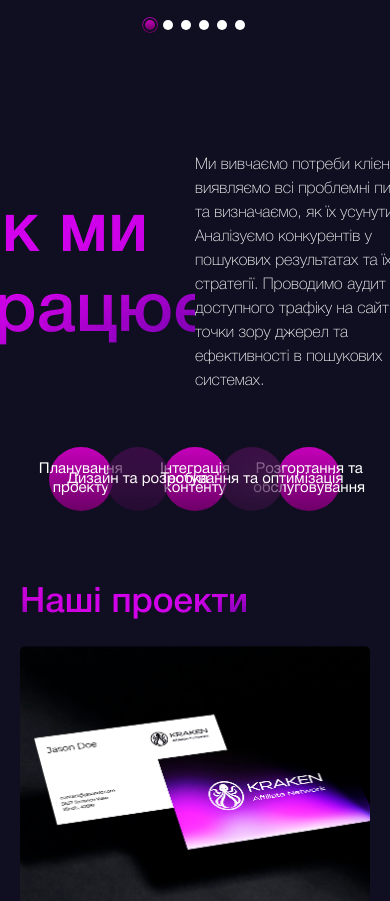
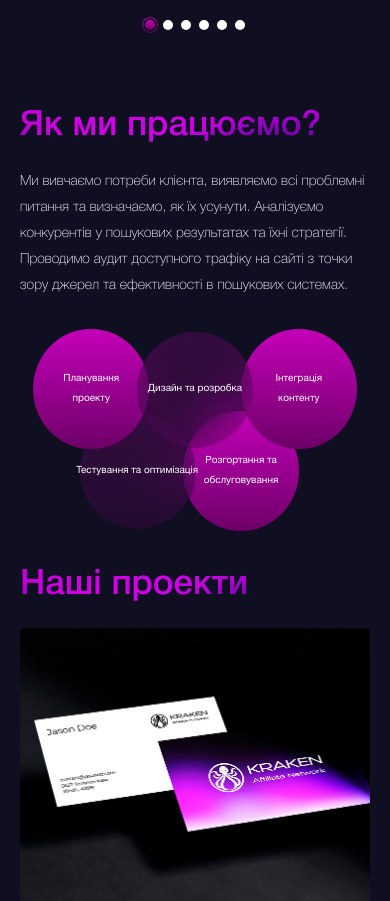
Before and after one commit to MykolaBuvanyk/FullStack-Innovations, a Next.js app in the folder client/: page /1/specificService in a window 390 px wide. Shown: the part 2953-3854 px from the top of the page. Built offline with nearby package versions, Linux system fonts and the light colour scheme; a web font is replaced by a local one.

Commit message:
mobile and tablet version for howwework

```diff
--- a/client/app/components/HowWeWork/HowWeWork.module.css
+++ b/client/app/components/HowWeWork/HowWeWork.module.css
@@ -33,7 +33,7 @@
 
 .para{
     font-weight: 100;
-    font-style: 18px;
+    font-size: 18px;
     line-height: 24px;
 }
 
@@ -131,3 +131,65 @@ background: linear-gradient(180deg, #C400B9 0%, #5D0058 119.29%);
 .backgroundBlur{
     background: linear-gradient(to bottom, #C300B9, #5D0058);
 }
+
+@media (max-width: 1440px) {
+    .title {
+        font-size: 35px;
+        line-height: 45px;
+    }
+    .para{
+        font-size: 14px;
+        line-height: 26px;
+    }
+}
+
+@media (max-width: 1150px) {
+    .howWeWorkWrapper{
+        padding: 0 20px;
+        margin-top: 70px;
+    }
+    .firstPart{
+        flex-direction: column;
+    }
+    .firstPart > *{
+        width: 100%;
+    }
+    .howWeWorkEl {
+        width: 20vw;
+        height: 20vw;
+        border-radius: 50%;
+        padding: 40px;
+        font-size: 10px;
+        line-height: 20px;
+    }
+}
+
+@media screen and (max-width: 650px) {
+    .howWeWorkWrapper{
+        gap: 30px;
+    }
+    .firstPart{
+        gap: 20px;
+    }
+    .howWeWorkList {
+        flex-wrap: wrap;
+        justify-content: center;
+        width: 100%;
+    }
+    .howWeWorkEl {
+        width: 33%;
+        aspect-ratio: 1 / 1;
+        height: auto;
+        margin: 0 0 -4.5vh -3vw;
+        z-index: 3;
+    }
+    .howWeWorkEl:nth-last-child(-n+2){
+        z-index: 1;
+    }
+    .howWeWorkEl:nth-last-child(4){
+        z-index: 4;
+    }
+    .howWeWorkEl:nth-last-child(2){
+        z-index: 2;
+    }
+}
```
